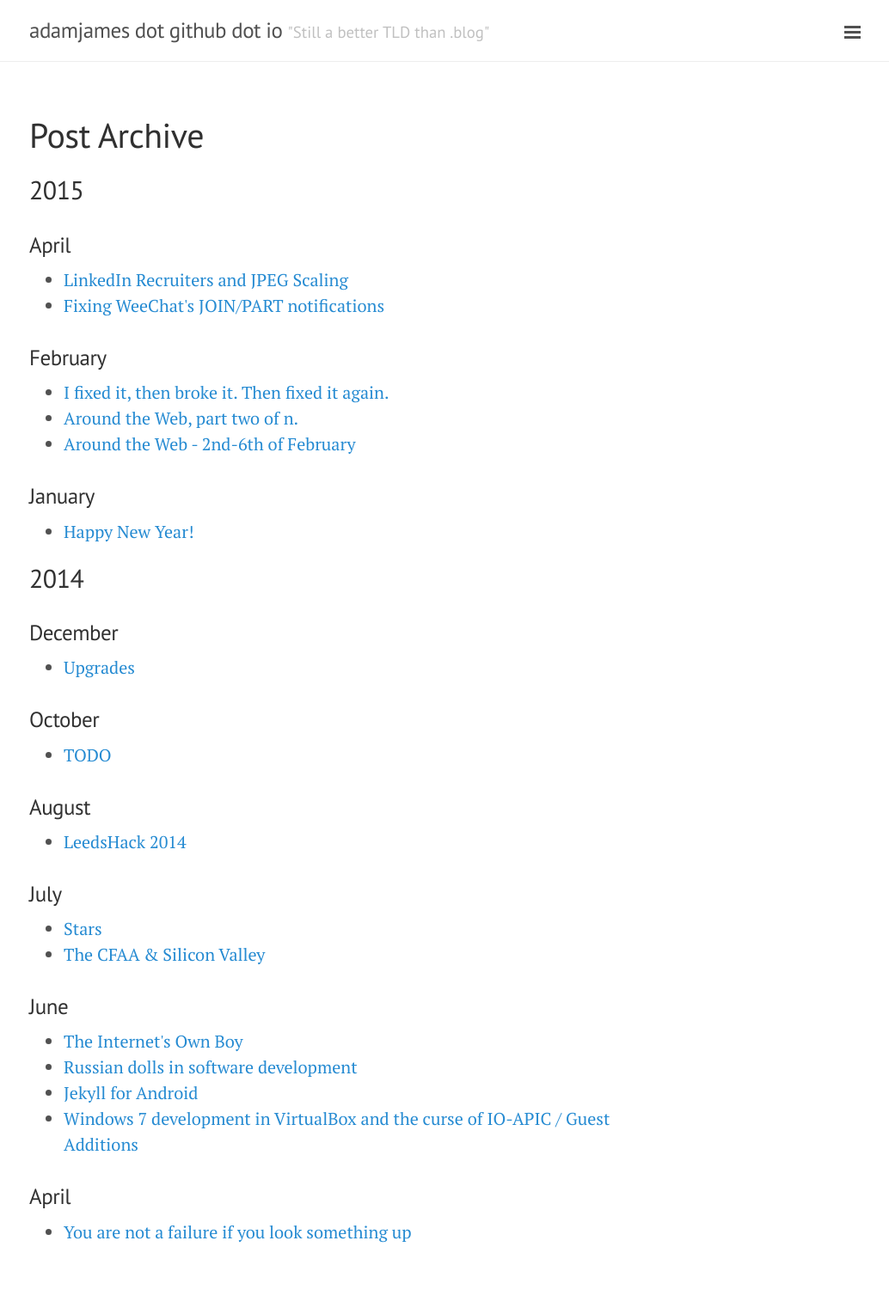
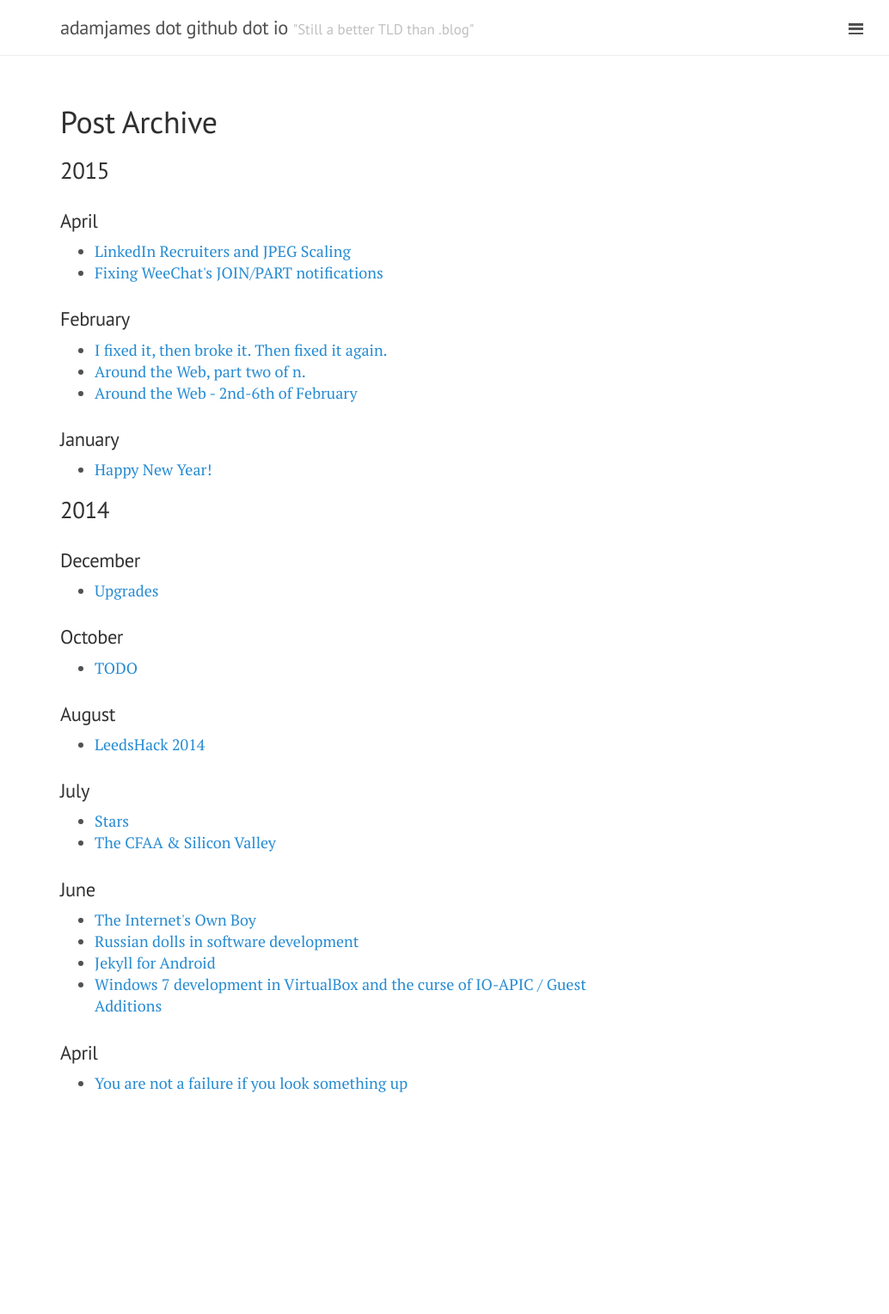
Before and after one commit to adamjames/adamjames.github.io, a Jekyll site: the page built from archive.md, in a window 1280 px wide. Shown: the whole page at 86% size, without its empty margins (246-1280 px from the left). Built offline with Jekyll 4.4.1, drawn with Linux system fonts in a browser that asks for light colours; Markdown is read by kramdown in place of the engine named in the settings; after the commit the page ends 1345 px from its top, so only the background shows below that.

Commit message:
Yay, that works!

```diff
--- a/_config.yml
+++ b/_config.yml
@@ -13,7 +13,7 @@ title:               adamjames dot github dot io
 tagline:             '"Still a better TLD than .blog"'
 description_top:     'Words written by <a href="https://twitter.com/mrwizrd">@mrwizrd</a>. Built with <a href="http://jekyllrb.com/">Jekyll</a> using <a href="https://twitter.com/mdo">@mdo</a>''s excellent <a href="http://lanyon.getpoole.com/">Lanyon</a> theme.'
 description_bottom:  'Looking for something else? You should check out my website at <a href="http://www.adamjames.me">adamjames.me</a>!'
-use_custom_css:      false
+use_custom_css:      true
 url:                 http://adamjames.github.io/
 postimagesurl:       http://adamjames.github.io/public/postimages/
 baseurl:             /
```
